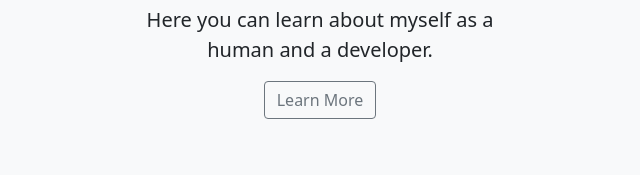
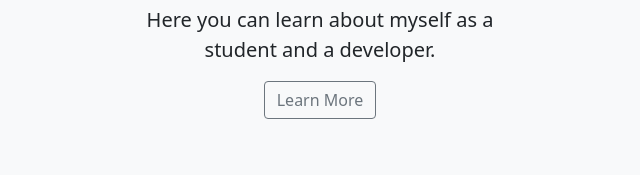
Before and after one commit to neekho/Portfolio, a plain HTML site: page index.html in a window 1280 px wide. Shown: the part 472-647 px from the top of the page, 320-960 px from the left. Drawn offline with nearby package versions, Linux system fonts and the light colour scheme.

Commit message:
change introduction on landing area

```diff
--- a/index.html
+++ b/index.html
@@ -55,7 +55,7 @@
             <div class="col-md-5 p-lg-5 mx-auto my-5">
               <img src="assets/images/me.jpg" alt="">
               <h1 class="display-4 fw-normal">Nikho Remulla</h1>
-              <p class="lead fw-normal">Here you can learn about myself as a human and a developer.</p>
+              <p class="lead fw-normal">Here you can learn about myself as a student and a developer.</p>
               <a class="btn btn-outline-secondary" href="#about-me">Learn More</a>
             </div>
         </div>
```
